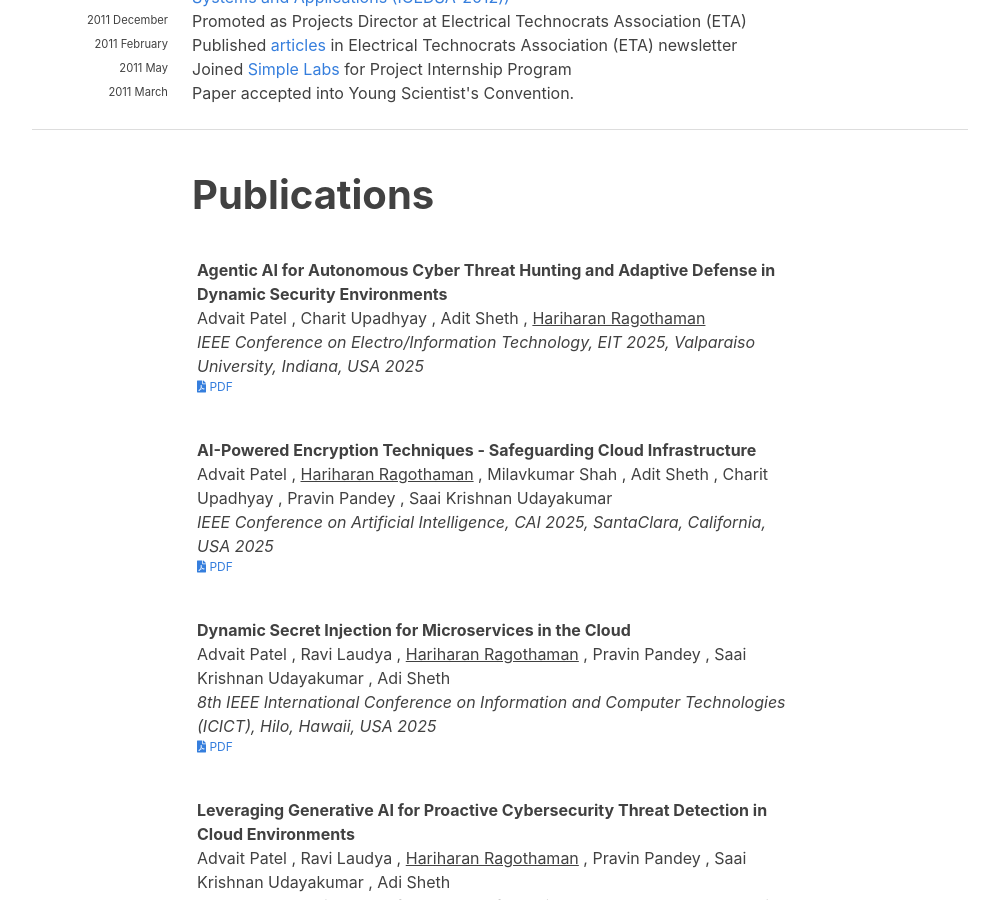
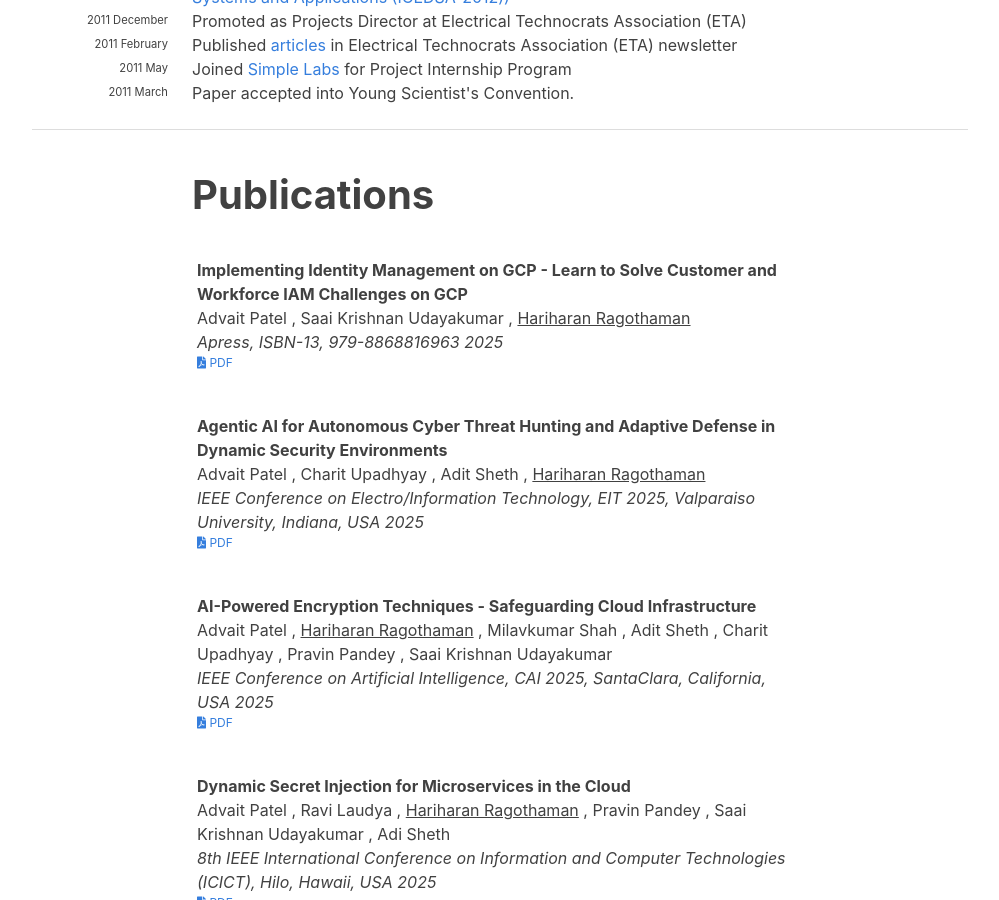
Before and after one commit to hariharanragothaman/hariharanragothaman.github.io, a Jekyll site: the page built from index.md, in a window 1280 px wide and 900 px high, scrolled down 4165 px. Shown: the whole window, without its empty margins (140-1139 px from the left). Built offline with Jekyll 4.4.1, drawn with Linux system fonts in a browser that asks for light colours; nearby versions of some CDN libraries; some web fonts are replaced.

Commit message:
Polishes and Updates

```diff
--- a/_data/publications.yaml
+++ b/_data/publications.yaml
@@ -1,4 +1,17 @@
 ---
+
+- id: identity-gcp
+  authors:
+    - Advait Patel
+    - Saai Krishnan Udayakumar
+    - Hariharan Ragothaman
+  title: Implementing Identity Management on GCP -  Learn to Solve Customer and Workforce IAM Challenges on GCP
+  venue: Apress, ISBN-13, 979-8868816963
+  year: 2025
+  type: conference
+  pdf: https://www.amazon.com/Implementing-Identity-Management-GCP-Challenges/dp/B0F9XV4JR3
+
+
 - id: agentic-ai
   authors:
     - Advait Patel
```
